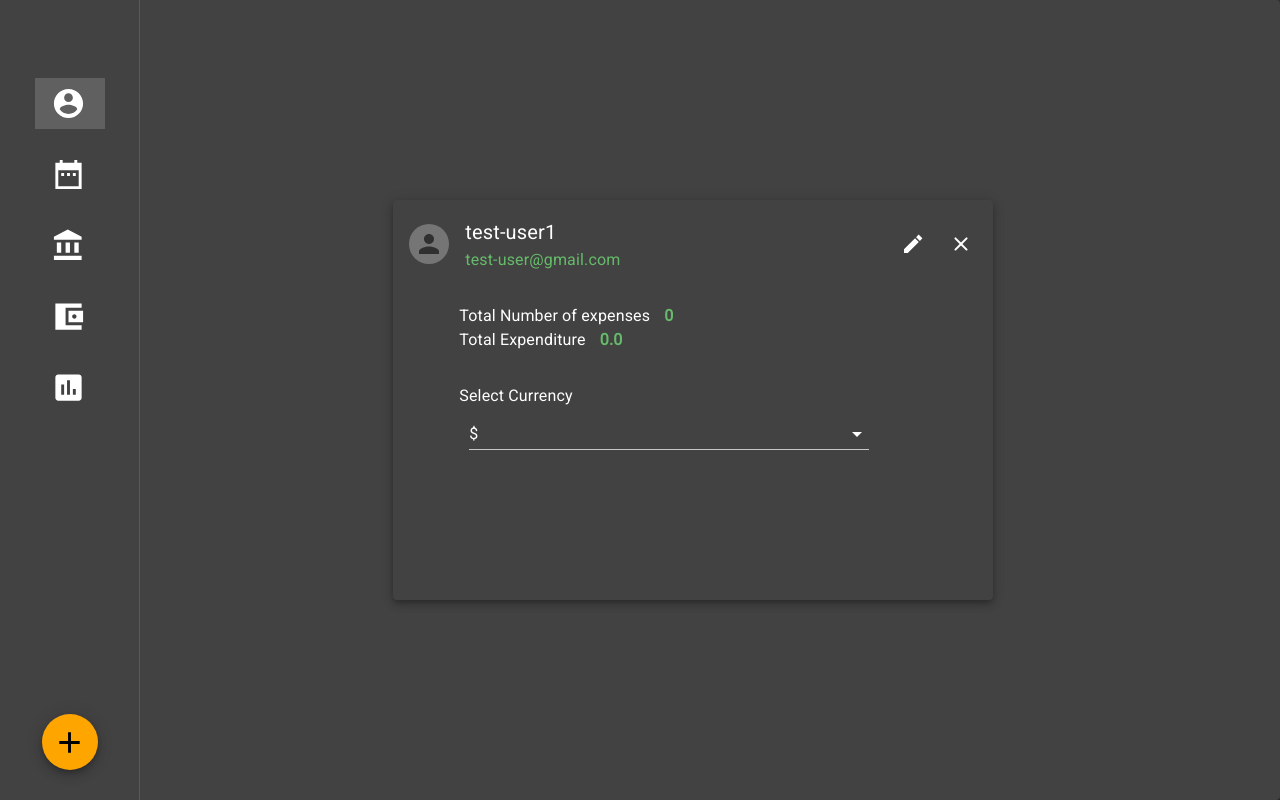
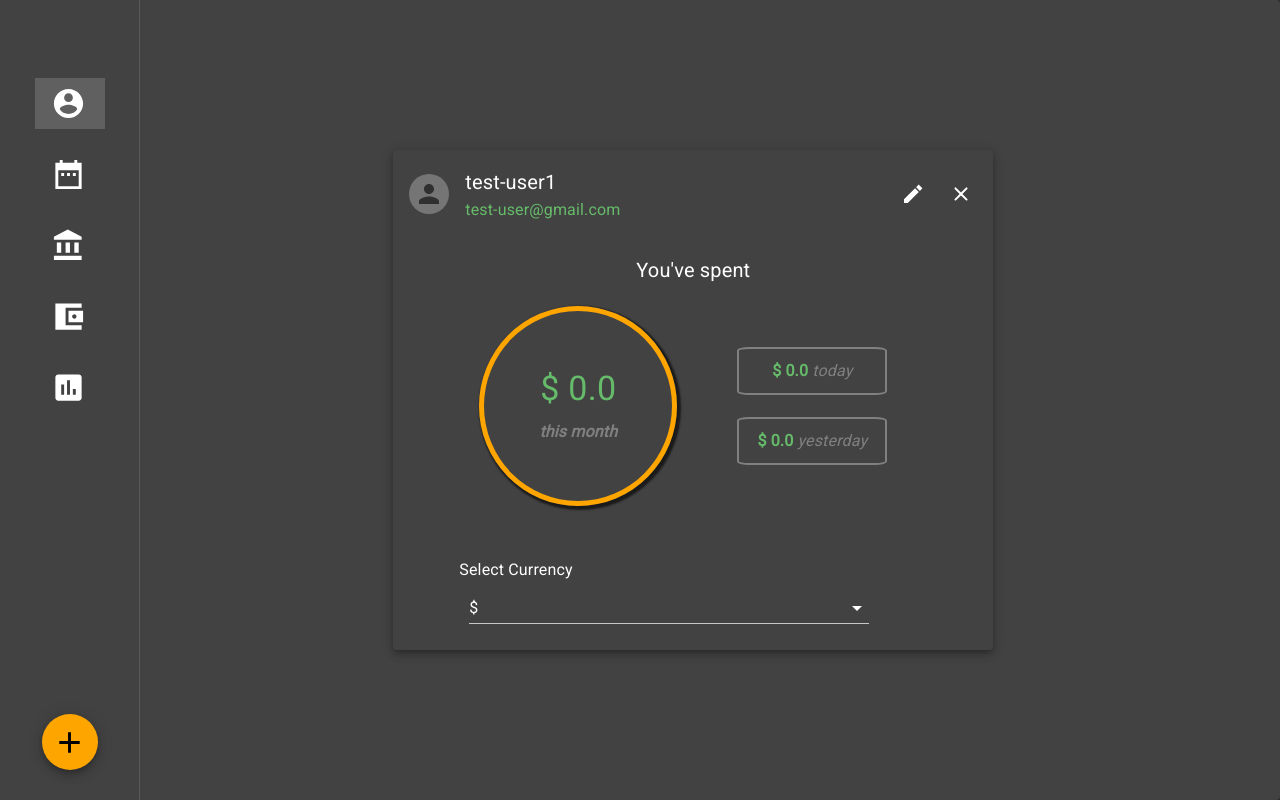
Before and after one commit to mycok/Traxpence-client, a React (Create React App) app: page /profile in a window 1280 px wide. Built offline with nearby package versions, Linux system fonts and the light colour scheme.

Commit message:
feat: add expenditure totals to profile page

```diff
--- /dev/null
+++ b/src/components/expenses/CurrentExpenseSummary.tsx
@@ -0,0 +1,108 @@
+import React from 'react';
+
+import { Typography } from '@material-ui/core';
+import { makeStyles, createStyles } from "@material-ui/core/styles";
+
+const useStyles = makeStyles(() =>
+    createStyles({
+        root: {
+            display: "flex",
+            flexDirection: "column",
+        },
+        summaryContainer: {
+            display: "flex"
+        },
+        leftSummary: {
+            display: "flex",
+            flexDirection: "column",
+            alignItems: "center",
+            justifyContent: "center",
+            border: `5px solid orange`,
+            borderRadius: "50%",
+            boxShadow: "2px 2px 2px 2px rgba(0,0,0,0.6)",
+            margin: 20,
+            padding: 20,
+            width: 200,
+            height: 200
+        },
+        rightSummary: {
+            display: "flex",
+            flexDirection: "column",
+            alignItems: "center",
+            justifyContent: "space-evenly",
+            margin: 20,
+            padding: 20,
+        },
+        summaryTotalText: {
+            marginTop: 10,
+            fontWeight: 900,
+            color: "gray",
+            fontStyle: "italic"
+        },
+        textBox: {
+            border: `2px solid gray`,
+            borderRadius: "8%",
+            width: 150
+        },
+        text: {
+            padding: 10,
+            fontWeight: 900,
+        },
+        text1: {
+            color: "gray",
+            fontStyle: "italic"
+        },
+    })
+)
+
+function CurrentExpenseSummary() {
+    const classes = useStyles();
+
+    return (
+        <div className={classes.root}>
+            <div>
+                <Typography variant="h6" color="textPrimary" align="center"> You've spent </Typography>
+            </div>
+            <div className={classes.summaryContainer}>
+                <div className={classes.leftSummary}>
+                    <Typography
+                        component="span"
+                        align="center"
+                        variant="h4"
+                        color="primary"
+                    >
+                        $ 0.0
+                        <Typography className={classes.summaryTotalText}>this month</Typography>
+                    </Typography>
+                </div>
+
+                <div className={classes.rightSummary}>
+                    <div className={classes.textBox}>
+                        <Typography
+                            className={classes.text}
+                            align="center"
+                            color="primary"
+                        >
+                            $ 0.0
+                         <Typography component="span" className={classes.text1}> today</Typography>
+                        </Typography>
+                    </div>
+                    <div className={classes.textBox}>
+                        <Typography
+                            className={classes.text}
+                            align="center"
+                            color="primary"
+                        >
+                            $ 0.0
+                         <Typography component="span" className={classes.text1}> yesterday</Typography>
+                        </Typography>
+                    </div>
+                </div>
+
+            </div>
+        </div>
+    )
+
+}
+
+export default CurrentExpenseSummary;
--- a/src/components/profile/Profile.tsx
+++ b/src/components/profile/Profile.tsx
@@ -5,13 +5,14 @@ import { EditSharp, CloseRounded } from '@material-ui/icons';
 import { makeStyles, createStyles } from "@material-ui/core/styles";
 
 import { IUser } from '../user';
+import CurrentExpenseSummary from '../expenses/CurrentExpenseSummary';
 
 const useStyles = makeStyles(() =>
     createStyles({
         root: {
             width: 600,
             margin: 5,
-            height: 400
+            height: 500
         },
         container: {
             display: "flex",
@@ -140,14 +141,7 @@ function ProfileCard({ classes, user, currency, handleChange }: Partial<ProfileC
                 }
             />
             <CardContent className={classes.cardContent}>
-                <Typography>
-                    Total Number of expenses
-                    <Typography component="span" color="primary" className={classes.expenseTotals}> 0</Typography>
-                </Typography>
-                <Typography>
-                    Total Expenditure
-                    <Typography component="span" color="primary" className={classes.expenseTotals}> 0.0</Typography>
-                </Typography>
+                <CurrentExpenseSummary />
             </CardContent>
             <SettingsCard
                 classes={classes}
--- a/src/shared/ConfirmDialog.tsx
+++ b/src/shared/ConfirmDialog.tsx
@@ -24,10 +24,10 @@ function ConfirmDialog({ open, handleClose, handleDelete }: ConfirmDialogProps)
                 Are you sure you want to delete this record?
             </DialogTitle>
             <DialogActions>
-                <Button autoFocus variant="outlined" color="primary" onClick={handleDelete}>
+                <Button autoFocus variant="contained" color="secondary" onClick={handleDelete}>
                     Yes
           </Button>
-                <Button color="secondary" onClick={handleClose}>
+                <Button color="primary" variant="outlined" onClick={handleClose}>
                     Cancel
           </Button>
             </DialogActions>
```
